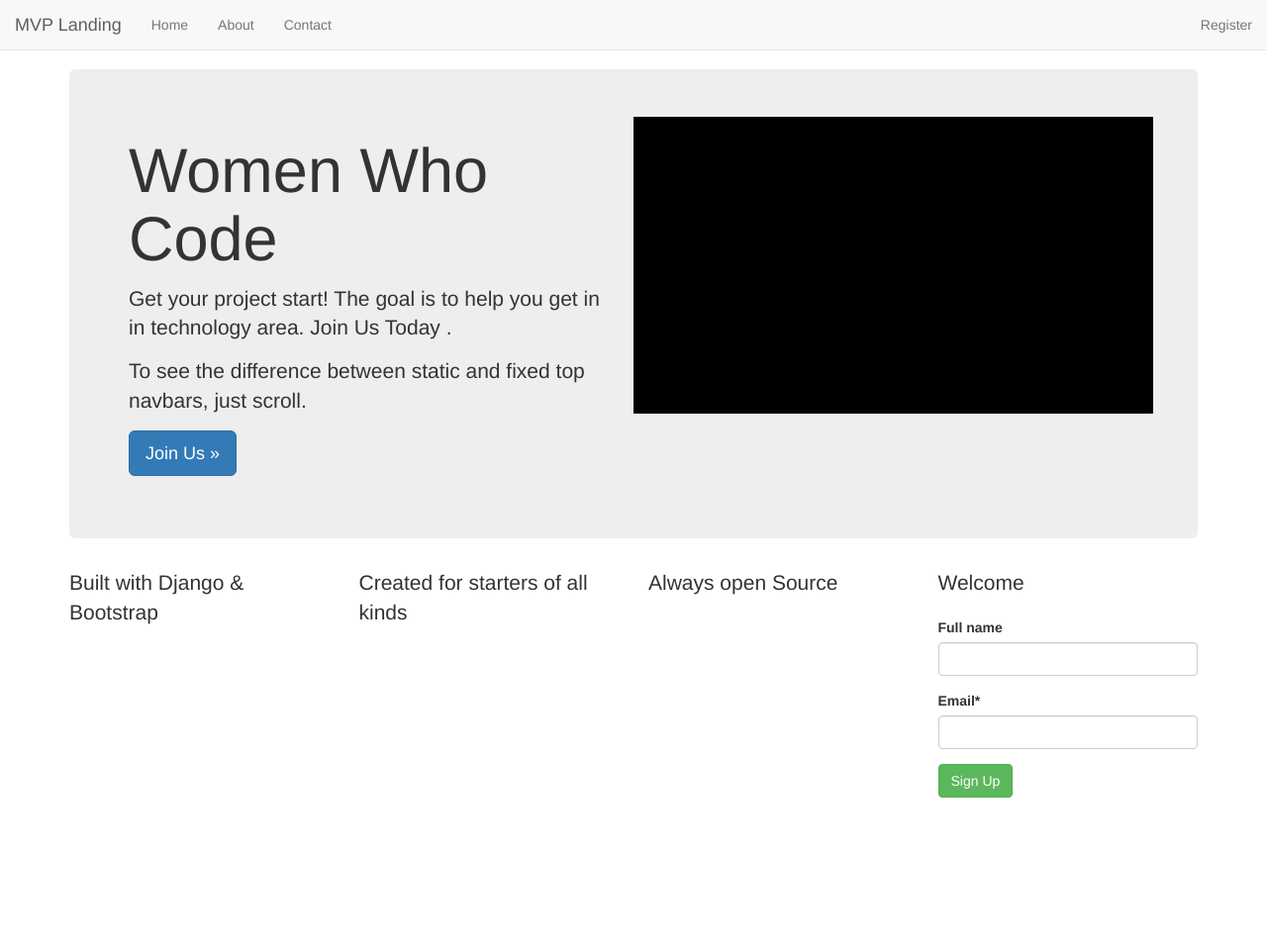
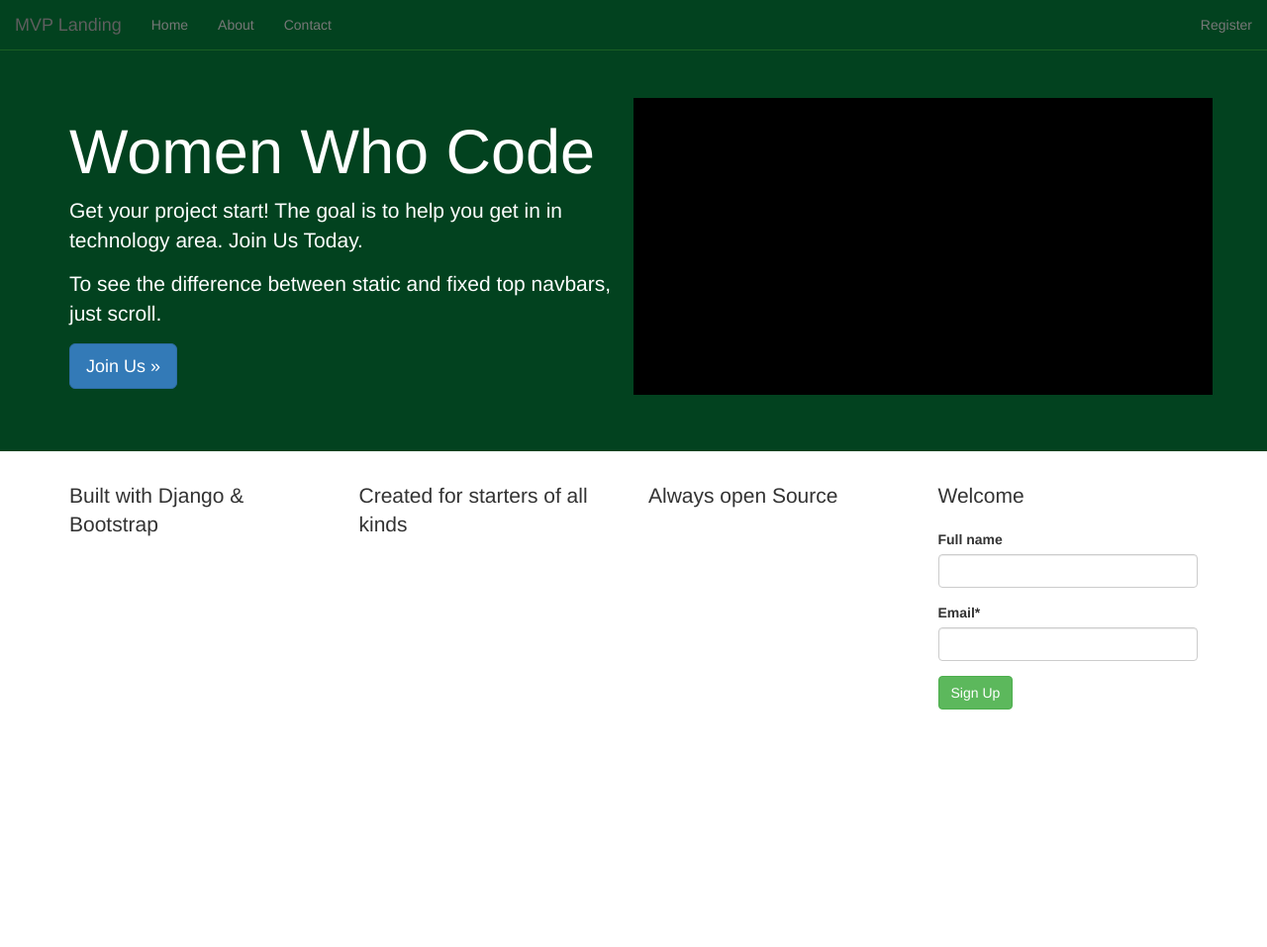
Before and after one commit to cristianacmc/trydjango_1.8, a Django app: page / in a window 1280 px wide. Shown: the top 957 px of the page at 99% size. Run offline with Django 3.2, Linux system fonts and the light colour scheme; some libraries are stand-ins or nearby versions.

Commit message:
Nav-bar changed color

```diff
--- a/static_in_pro/our_static/css/navbar-static-top.css
+++ b/static_in_pro/our_static/css/navbar-static-top.css
@@ -4,4 +4,25 @@
 
 .navbar-static-top {
   margin-bottom: 19px;
+  background-color: #02421F;
+  border-color:#1A5F23;
 }
+
+.navbar-default .navbar-brand{
+	color: #fff;
+}
+.navbar-default .navbar-brand: hover{
+	color: #fff;
+}
+.navbar-default .navbar-nav>li>a:hover {
+	color: #999;
+}
+.navbar-default .navbar-toggle {
+	border-color: transparent !important;
+}
+.navbar-toggle:hover {
+	background-color: #1A5F23 !important;
+}
+.navbar-toggle {
+	background-color: #0E3D14 !important;
+}
--- a/templates/base.html
+++ b/templates/base.html
@@ -22,12 +22,13 @@
 
   <body>
     {% include 'navbar.html' %}
+       {% block jumbotron %}
+
+       {% endblock %}
 
 
     <div class="container">
-      {% block jumbotron %}
 
-      {% endblock %}
 
 
       {% block content %}
--- a/templates/home.html
+++ b/templates/home.html
@@ -5,6 +5,15 @@
 
 <style>
 {% block style %}
+.navbar-static-top{
+  margin-bottom: 0px;
+}
+
+.jumbotron {
+  background-color: #02421F;
+  color:#fff;
+  }
+}
 
 
 {% endblock %}
@@ -13,18 +22,16 @@
 {% block jumbotron %}
 
 <div class="jumbotron">
+  <div class="container">
     <div class="row">
       <div class='col-sm-6'>
         <h1>Women Who Code</h1>
-        <p class='lead'>Get your project start! The goal is to help you get in in technology area. Join Us Today .</p>
+        <p class='lead'>Get your project start! The goal is to help you get in in technology area. Join Us Today.</p>
         <p>To see the difference between static and fixed top navbars, just scroll.</p>
-        <p>
-          <a class="btn btn-lg btn-primary" href="" role="button">Join Us &raquo;</a>
-        </p>
+        <p><a class="btn btn-lg btn-primary" href="" role="button">Join Us &raquo;</a></p>
       </div>
-  <div class='col-sm-6' style="background-color:black; height:300px;">
+   <div class='col-sm-6' style="background-color:black; height:300px;"></div>
   </div>
-
  </div>
 </div>
 {% endblock %}
```
